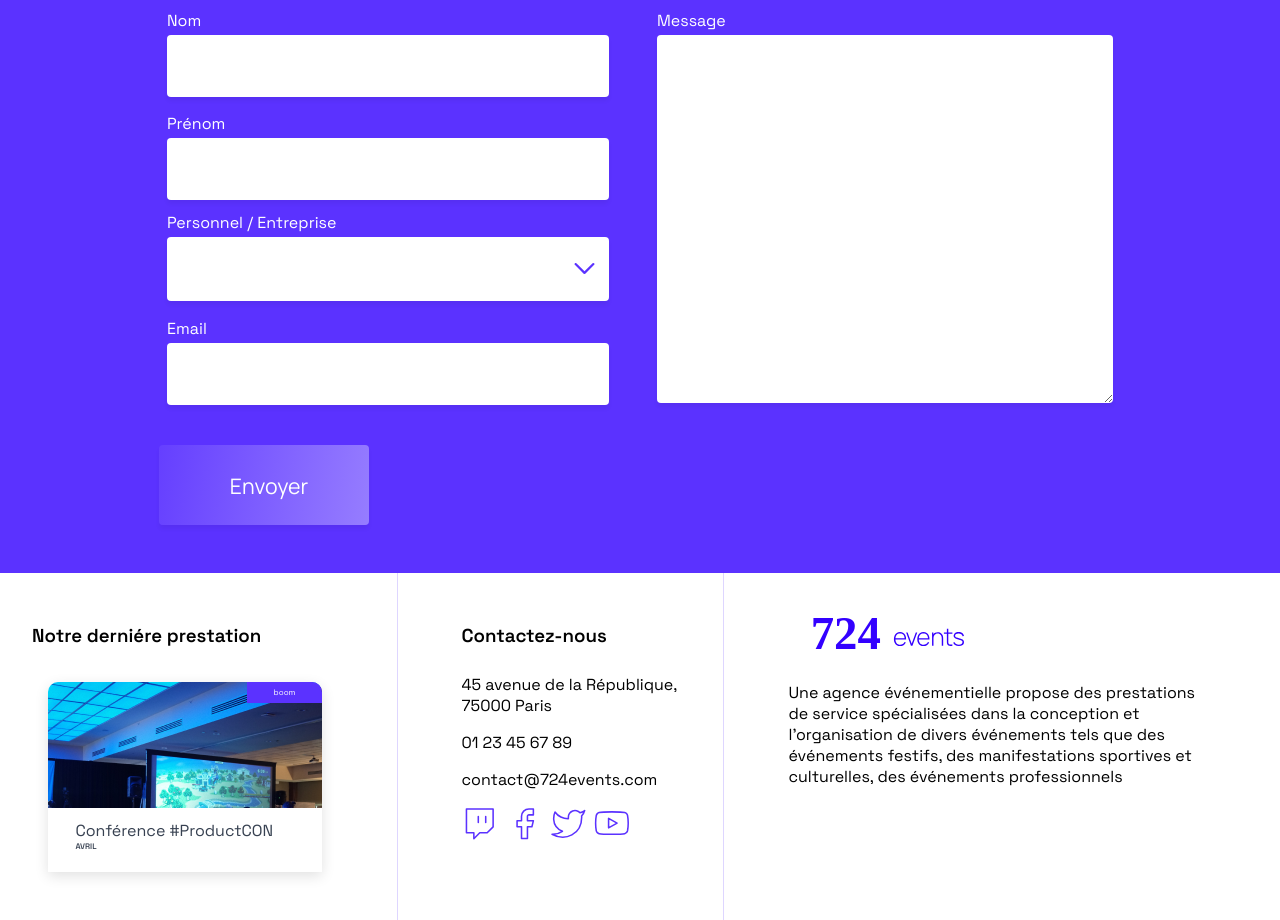
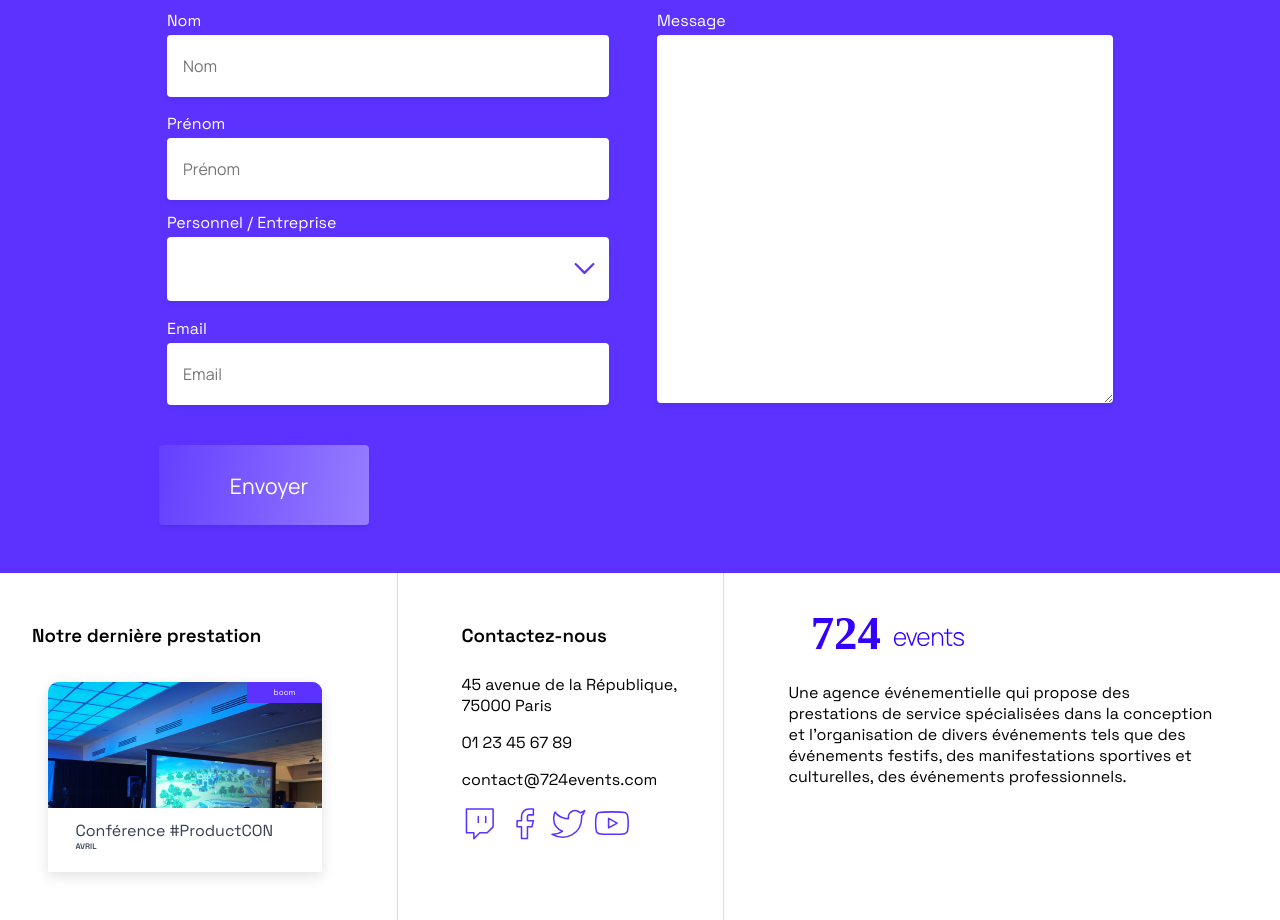
Before and after one commit to I-Mahfouf/P10_OpenClassrooms-724events, a React (Create React App) app: page / in a window 1280 px wide. Shown: the part 5540-6460 px from the top of the page. Built offline with nearby package versions, Linux system fonts and the light colour scheme.

Commit message:
Amélioration sur le site (détails)
- Correction de textes
- Optimisation du formulaire de contact

```diff
--- a/src/components/Field/index.js
+++ b/src/components/Field/index.js
@@ -17,11 +17,12 @@ const Field = ({ type = FIELD_TYPES.INPUT_TEXT, label, name, placeholder }) => {
           name={name}
           placeholder={placeholder}
           data-testid="field-testid"
+          required
         />
       );
       break;
     case FIELD_TYPES.TEXTAREA:
-      component = <textarea name={name} data-testid="field-testid" />;
+      component = <textarea name={name} data-testid="field-testid" required/>;
       break;
     default:
       component = (
--- a/src/components/Select/index.js
+++ b/src/components/Select/index.js
@@ -18,7 +18,7 @@ const Select = ({
   const changeValue = (newValue) => {
     onChange(newValue);
     setValue(newValue);
-    setCollapsed(newValue);
+    setCollapsed(!collapsed);
   };
   return (
     <div className={`SelectContainer ${type}`} data-testid="select-testid">
--- a/src/containers/Form/index.js
+++ b/src/containers/Form/index.js
@@ -28,8 +28,8 @@ const Form = ({ onSuccess, onError }) => {
     <form onSubmit={sendContact}>
       <div className="row">
         <div className="col">
-          <Field placeholder="" label="Nom" />
-          <Field placeholder="" label="Prénom" />
+          <Field placeholder="Nom" label="Nom" />
+          <Field placeholder="Prénom" label="Prénom" />
           <Select
             selection={["Personnel", "Entreprise"]}
             onChange={() => null}
@@ -37,7 +37,7 @@ const Form = ({ onSuccess, onError }) => {
             type="large"
             titleEmpty
           />
-          <Field placeholder="" label="Email" />
+          <Field placeholder="Email" label="Email" />
           <Button type={BUTTON_TYPES.SUBMIT} disabled={sending}>
             {sending ? "En cours" : "Envoyer"}
           </Button>
--- a/src/pages/Home/index.js
+++ b/src/pages/Home/index.js
@@ -115,7 +115,7 @@ const Page = () => {
     </main>
     <footer data-testid="footer" className="row">
       <div data-testid="lastEvent" className="col presta">
-        <h3>Notre derniére prestation</h3>
+        <h3>Notre dernière prestation</h3>
         {last?.title && (
         <EventCard
           imageSrc={last?.cover}
@@ -149,10 +149,10 @@ const Page = () => {
       <div className="col description">
         <Logo size="large" />
         <p>
-          Une agence événementielle propose des prestations de service
-          spécialisées dans la conception et l&apos;organisation de divers événements
+          Une agence événementielle qui propose des prestations de service
+          spécialisées dans la conception et l'organisation de divers événements
           tels que des événements festifs, des manifestations sportives et
-          culturelles, des événements professionnels
+          culturelles, des événements professionnels.
         </p>
       </div>
     </footer>
```
